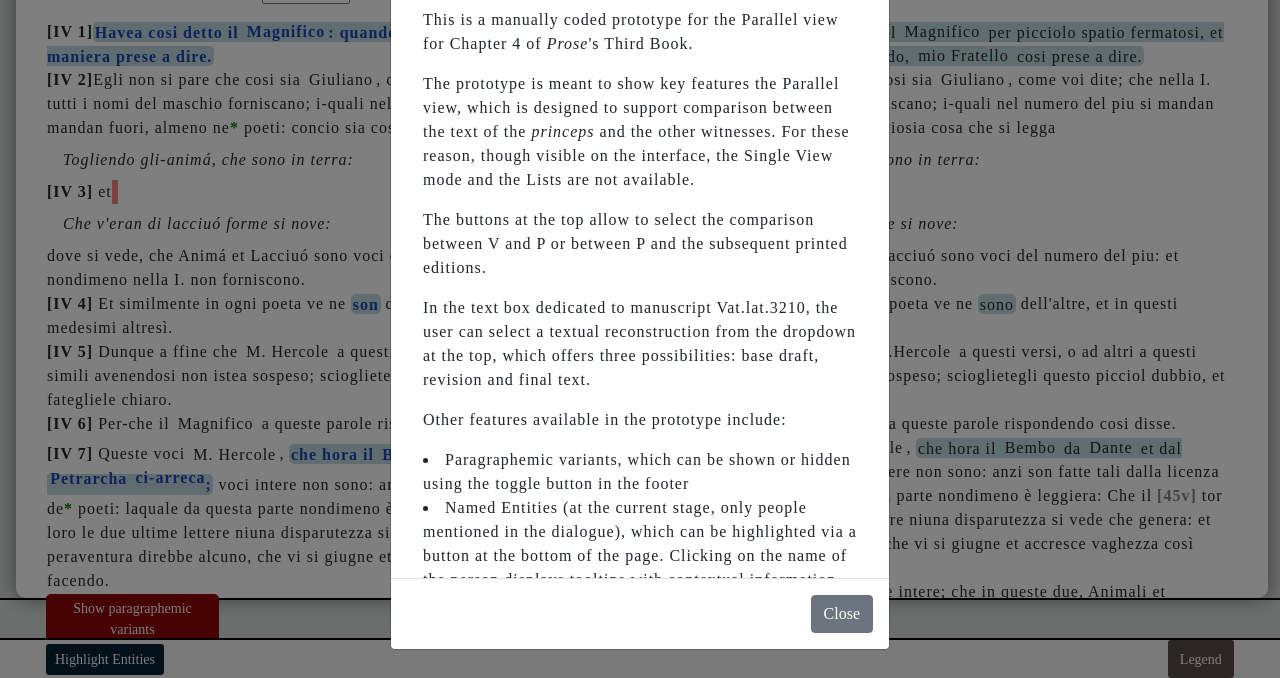
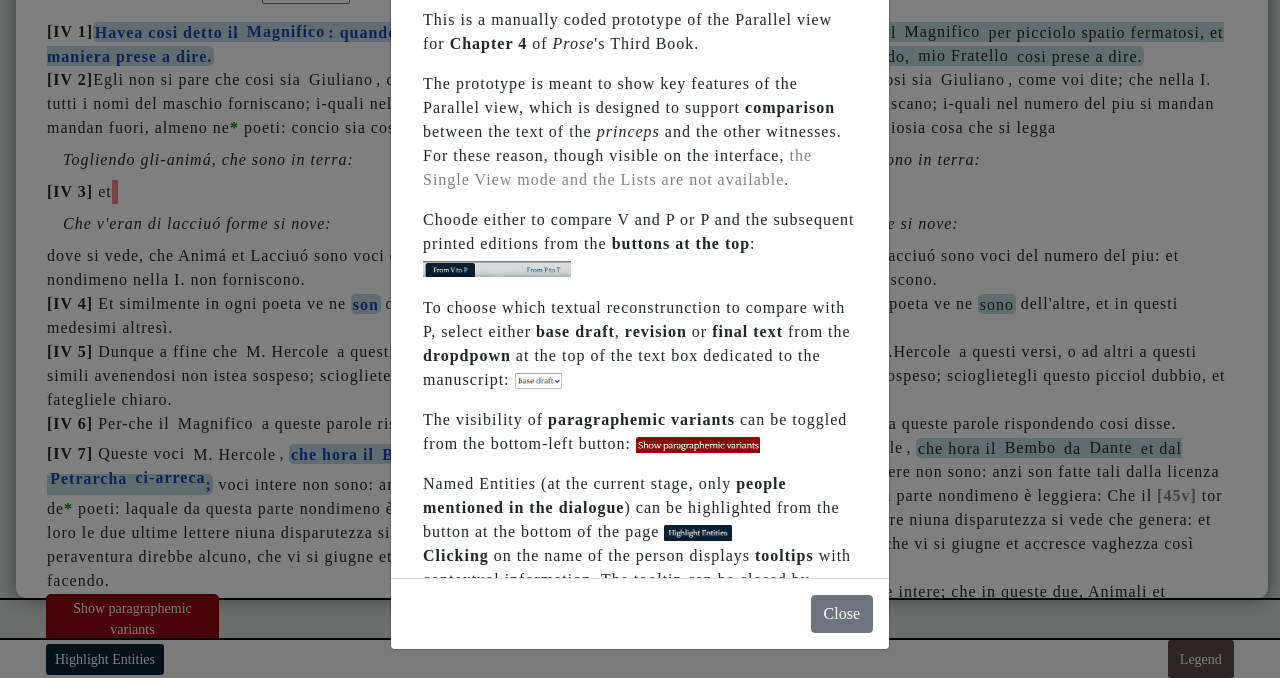
Before and after one commit to dse-prose/tbp, a plain HTML site: page prototype/pilot.html in a window 1280 px wide. Both pictures are taken after a click on the link 1147 px from the left and 77 px from the top of the page. Shown: the part 122-800 px from the top of the page. Drawn offline with nearby package versions, Linux system fonts and the light colour scheme; a web font is replaced by a local one.

Commit message:
prototype images updated

```diff
--- a/prototype/pilot.css
+++ b/prototype/pilot.css
@@ -421,3 +421,12 @@ q.block {
 #instructions .modal-body {
     padding: 2em;
 }
+.gray {
+    color: gray !important;
+}
+img {
+    height: 1em;
+}
+#encoding-label {
+    height: 2em;
+}
--- a/prototype/pilot.html
+++ b/prototype/pilot.html
@@ -361,19 +361,18 @@
         <h1 class="modal-title fs-5" id="instr-modal-title">Use the prototype</h1>
       </div>
       <div class="modal-body">
-        <p>This is a manually coded prototype for the Parallel view for Chapter 4 of <i>Prose</i>'s Third Book.</p>
-        <p>The prototype is meant to show key features the Parallel view, which is designed to support comparison between the text of the <i>princeps</i> and the other witnesses. For these reason, though visible on the interface, the Single View mode and the Lists are not available.</p>
-        <p>The buttons at the top allow to select the comparison between V and P or between P and the subsequent printed editions.</p>
-        <p>In the text box dedicated to manuscript Vat.lat.3210, the user can select a textual reconstruction from the dropdown at the top, which offers three possibilities: base draft, revision and final text.</p>
-        <p>Other features available in the prototype include:</p>
-        <li>Paragraphemic variants, which can be shown or hidden using the toggle button in the footer</li>
-        <li>Named Entities (at the current stage, only people mentioned in the dialogue), which can be highlighted via a button at the bottom of the page. Clicking on the name of the person displays tooltips with contextual information. The tooltip can be closed by clicking again on the name</li>
-        <li>Quotations, which are highlighted in yellow on hover. Clicking on a quotation opens a modal with the corresponding bibliographic reference.</li>
-        <li>A Legend, accessible via the bottom-right button, summarizes the chromatic and typographic markers, as detailed in the <a href="/dse_mockup.html" target="_blank" style="color:rgba(128, 128, 128, 0.8)">DSE mockup</a> section of the website.</li>
+        <p>This is a manually coded prototype of the Parallel view for <b>Chapter 4</b> of <i>Prose</i>'s Third Book.</p>
+        <p>The prototype is meant to show key features of the Parallel view, which is designed to support <b>comparison</b> between the text of the <i>princeps</i> and the other witnesses. For these reason, though visible on the interface, <span class="gray">the Single View mode and the Lists are not available</span>.</p>
+        <p>Choode either to compare V and P or P and the subsequent printed editions from the <b>buttons at the top</b>: <img src="imgs/select_text_btns.png" alt="select-texts"/></p>
+        <p>To choose which textual reconstrunction to compare with P, select either <b>base draft</b>, <b>revision</b> or <b>final text</b>  from the <b>dropdpown</b> at the top of the text box dedicated to the manuscript: <img src="imgs/manuscript_dropwdown.png" alt="manuscript-dropdown"/></p>
+        <p>The visibility of <b>paragraphemic variants</b> can be toggled from the bottom-left button: <img src="imgs/parag-button.png" alt="parag-button"/></p>
+        <p>Named Entities (at the current stage, only <b>people mentioned in the dialogue</b>) can be highlighted from the button at the bottom of the page <img src="imgs/entities-button.png" alt="entities-button"/><br/> <b>Clicking</b> on the name of the person displays <b>tooltips</b> with contextual information. The tooltip can be closed by clicking again on the name</p>
+        <p><b>Quotations</b> are highlighted in yellow on hover. Clicking on a quotation opens a modal with the corresponding bibliographic reference.</p>
+        <p>A <b>Legend</b>, accessible via the bottom-right button <img src="imgs/legend-button.png" alt="legend-button"/> summarizes the chromatic and typographic markers used, as described in the <a href="/dse_mockup.html" target="_blank" style="color:rgba(128, 128, 128, 0.8)">DSE mockup</a> section of the website.</p>
 
-        <p>Additionally, green asterisks (<span style="color: green">*</span>) have been used to signal omographs; a tooltip on hover shows information about the word.</p>
+        <p><b>Omographs</b> are identified by green asterisks <img src="imgs/omographs.png" alt="omographs"/><br/> <b>Hover</b> on the word to see the <b>linguistic annotation</b>.</p>
 
-        <p>Finally, for documentation purposes only, passages involved in substantial variants are provided with a label, which records the TEI elements processed for the textual reconstruction.</p>
+        <p>Finally, for documentation purposes only, passages involved in substantial variants are provided with a <b>label</b> which records the <b>TEI elements involved in the textual reconstruction</b>. Hover on the variants to read the content <img src="imgs/encoding_label.png" alt="encoding-label" id="encoding-label"/></p>
       </div>
       <div class="modal-footer">
         <button type="button" class="btn btn-secondary" data-bs-dismiss="modal">Close</button>
```
Also changed, not shown: prototype/imgs/encoding_label.png (added), prototype/imgs/entities-button.png (added), prototype/imgs/legend-button.png (added), prototype/imgs/manuscript_dropwdown.png (added), prototype/imgs/omographs.png (added), prototype/imgs/parag-button.png (added), prototype/imgs/select_text_btns.png (added).
